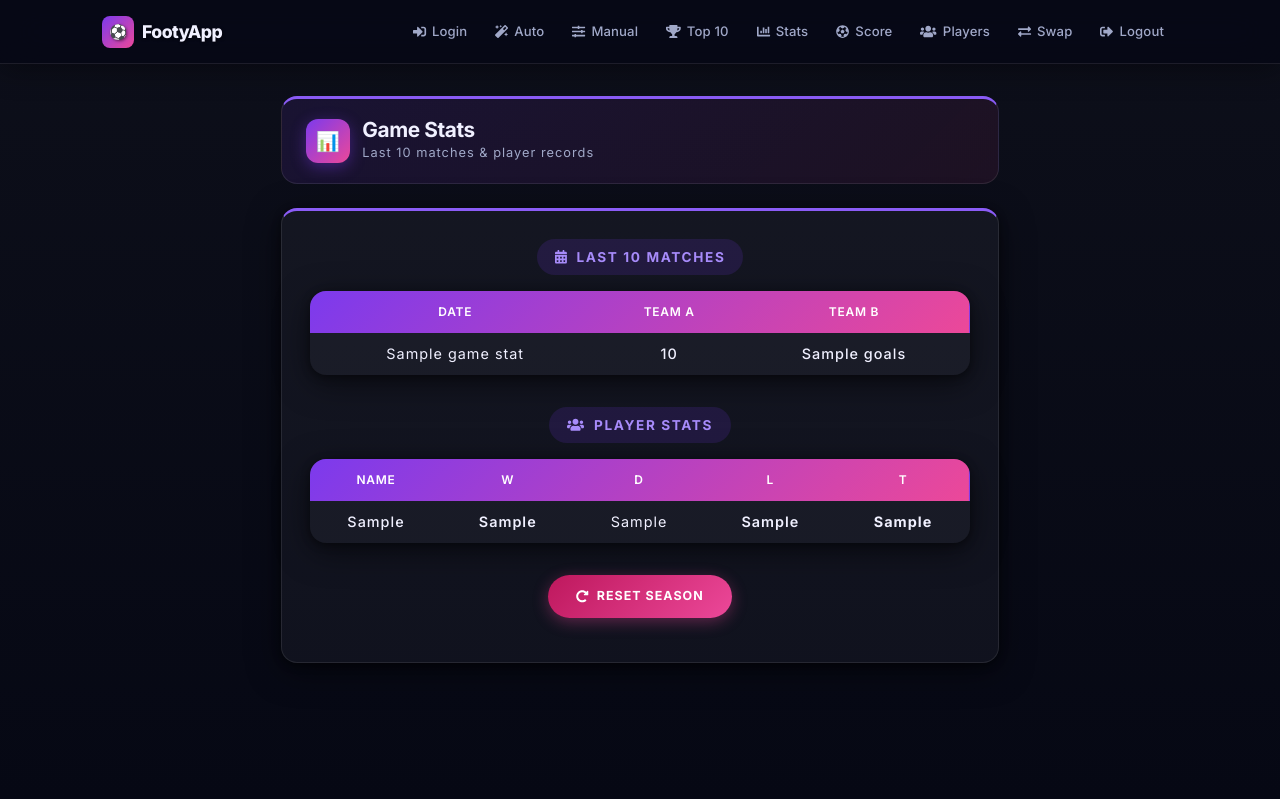
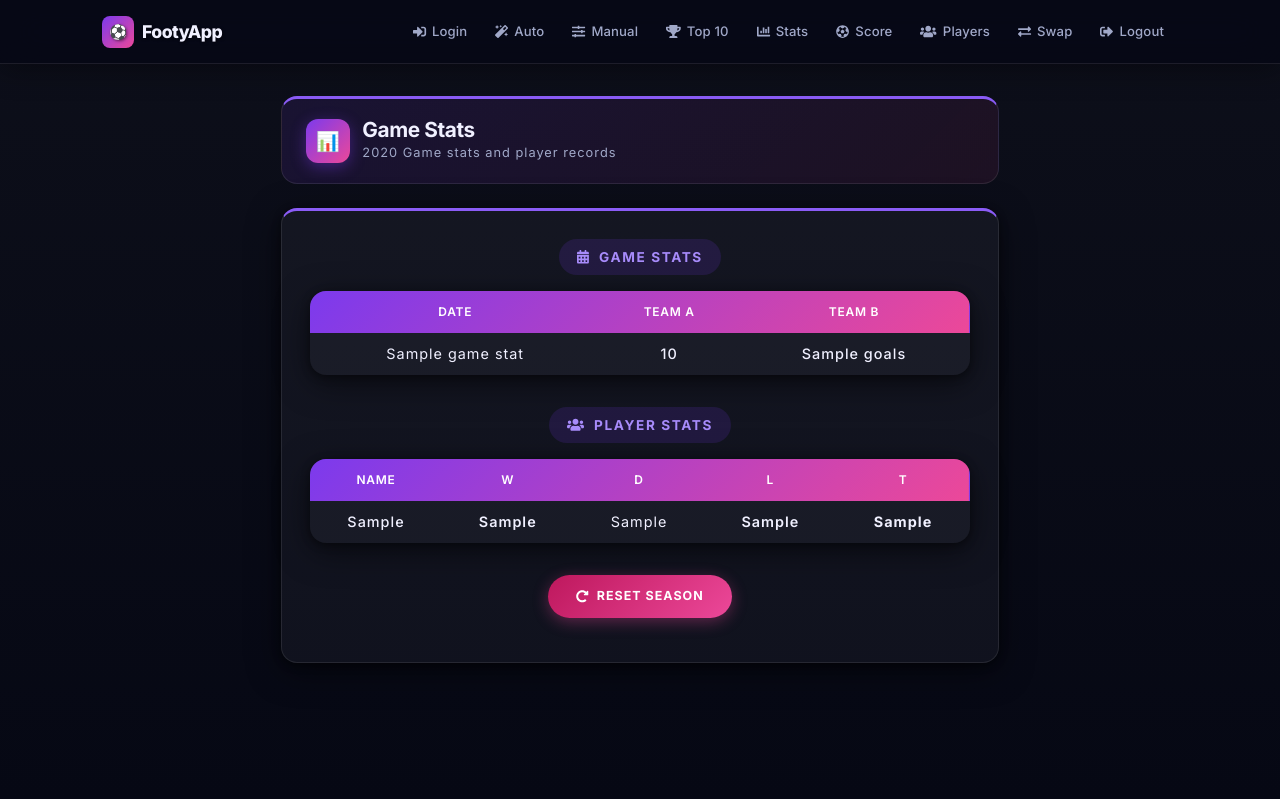
Before and after one commit to bignellrp/footyapp-web, a Flask app: template templates/stats.html in a window 1280 px wide. Shown: the top 799 px of the page. Run offline with Flask 3, Linux system fonts and the light colour scheme; the template is opened without the code that fills it: most values are stand-ins (such as "Sample title", 1, 10 or a date in 2020); some libraries are stand-ins or nearby versions.

Commit message:
feat: update stats page to display dynamic current year and improve date formatting in game logs

```diff
--- a/routes/stats.py
+++ b/routes/stats.py
@@ -47,7 +47,8 @@ def stats():
         return render_template('stats.html',
                                game_stats = get_game_stats,
                                player_game_stats = filtered_player_stats,
-                               database_error = False)
+                               database_error = False,
+                               current_year = datetime.now().year)
     except Exception as e:
         # Database is unreachable
         logger.error(f"Database error in stats route: {str(e)}")
@@ -55,7 +56,8 @@ def stats():
                                game_stats = None,
                                player_game_stats = None,
                                database_error = True,
-                               error_message = "Unable to connect to database. Please try again later.")
+                               error_message = "Unable to connect to database. Please try again later.",
+                               current_year = datetime.now().year)
 
 @stats_blueprint.route('/stats/reset_season', methods=['POST'])
 @login_required
--- a/templates/stats.html
+++ b/templates/stats.html
@@ -52,7 +52,7 @@
                             <div class="page-icon">📊</div>
                             <div>
                                 <h1>Game Stats</h1>
-                                <p>Last 10 matches &amp; player records</p>
+                                <p>{{ current_year }} Game stats and player records</p>
                             </div>
                         </div>
                         <div class="featured-text-plain text-center">
@@ -63,7 +63,7 @@
                             </div>
                             {% else %}
 
-                            <div class="section-label"><i class="fas fa-calendar-alt"></i> Last 10 Matches</div>
+                            <div class="section-label"><i class="fas fa-calendar-alt"></i> Game Stats</div>
                             <div style="margin-top: 0; margin-bottom: 2rem;">
                                 {% if game_stats %}
                                 <table class="data-table">
@@ -77,7 +77,7 @@
                                     <tbody>
                                         {% for k, v, p in game_stats %}
                                         <tr>
-                                            <td style="color: var(--text-secondary); font-size: 0.82rem;">{{ k }}</td>
+                                            <td style="color: var(--text-secondary); font-size: 0.82rem;">{{ k.split('-') | reverse | join('-') }}</td>
                                             <td style="font-weight: 500;">{{ v }}</td>
                                             <td style="font-weight: 500;">{{ p }}</td>
                                         </tr>
```
